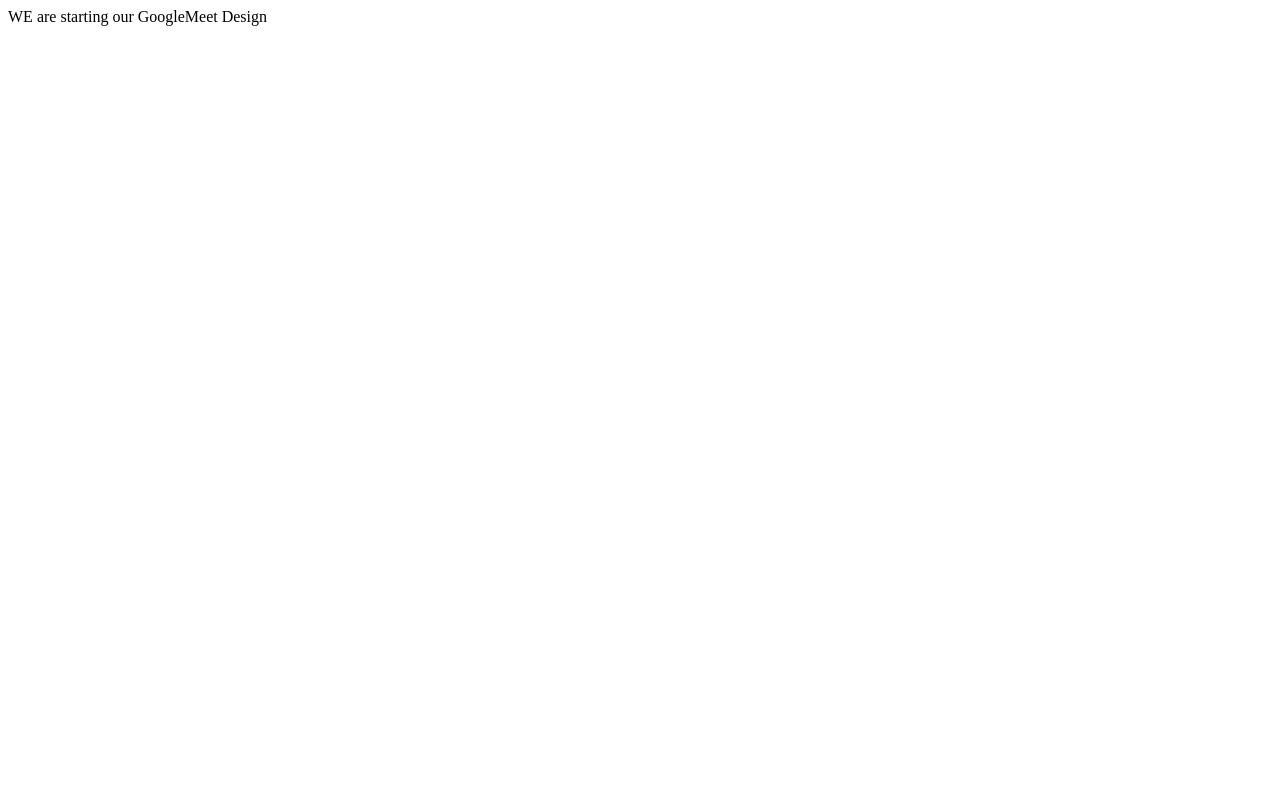
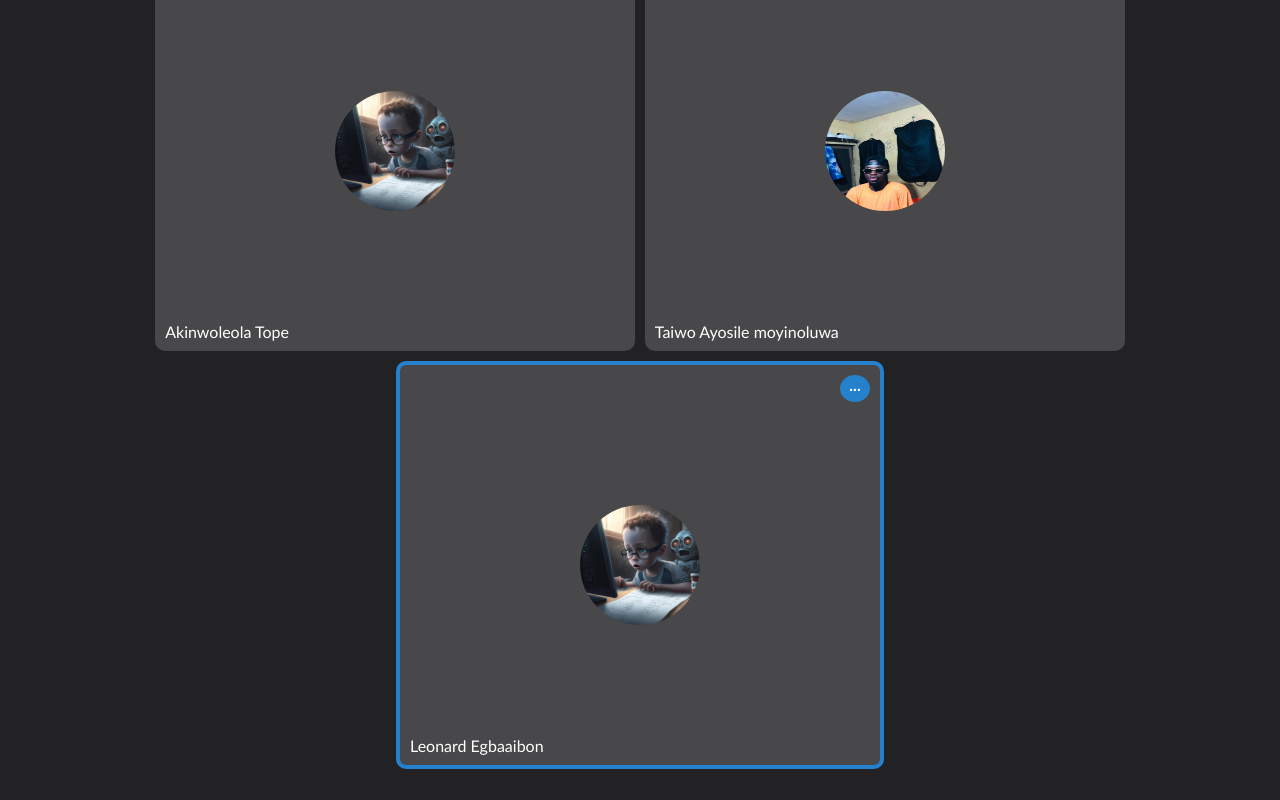
Before and after one commit to leonardegbaaibon/GoogleMeet, a plain HTML site: page GoogleMeet.html in a window 1280 px wide. Drawn offline with Linux system fonts and the light colour scheme.

Commit message:
Googlemeet design in progress

```diff
--- a/GoogleMeet.css
+++ b/GoogleMeet.css
@@ -0,0 +1,77 @@
+*{
+    margin: 0;
+    padding: 0;
+    box-sizing: content-box;
+}
+
+.body{
+    background-color: rgb(34, 34, 36);
+}
+
+.main_div{
+    display: flex;
+    flex-direction: column;
+    justify-content: center;
+    align-items: center;
+    height: 45em;
+}
+
+.children_div{
+    display: flex;
+    flex-direction: row;
+    justify-content: center;
+    align-items: center;
+    flex-wrap: wrap;
+}
+
+.tope_div, .ayosile_div, .leonard_div, .adebola_div{
+    background-color: rgba(255, 255, 255, 0.171);
+    position: relative;
+    height: 20em;
+    padding: 40px;
+    width: 25em;
+    color: white;
+    font-family: 'Trebuchet MS', 'Lucida Sans Unicode', 'Lucida Grande', 'Lucida Sans', Arial, sans-serif;
+    text-align: center;
+    margin: 0.3rem;
+    border-radius: 10px;
+}
+
+.tope_div div img, .ayosile_div div img, .leonard_div div img{
+    height: 120px;
+    width: 120px;
+    border-radius: 100%;
+}
+.tope_div span, .ayosile_div span,.leonard_div span{
+    position: absolute;
+    margin: 10px;
+    bottom: 0;
+    left: 0;
+}
+
+.mic_notify{
+    position: absolute;
+    background-color: rgb(37, 129, 204);
+    top: 0;
+    right: 0;
+    margin: 10px;
+    height: 27px;
+    width: 30px;
+    border-radius: 100%;
+
+}
+.leonard_div{
+    border: 0.25rem solid rgb(37, 129, 204);
+}
+
+/* .ayosile_div{
+
+}
+
+.leonard_div{
+
+}
+
+.adebola_div{
+
+} */
--- a/GoogleMeet.html
+++ b/GoogleMeet.html
@@ -1,11 +1,62 @@
 <!DOCTYPE html>
 <html lang="en">
-<head>
-    <meta charset="UTF-8">
-    <meta name="viewport" content="width=device-width, initial-scale=1.0">
+  <head>
+    <meta charset="UTF-8" />
+    <meta name="viewport" content="width=device-width, initial-scale=1.0" />
     <title>Document</title>
-</head>
-<body>
-    <div>WE are starting our GoogleMeet Design</div>
-</body>
+    <link rel="stylesheet" href="GoogleMeet.css" />
+  </head>
+  <body class="body">
+    <div class="main_div">
+      <div class="children_div">
+        <div class="tope_div">
+          <div
+            style="
+              height: 100%;
+              display: flex;
+              flex-direction: column;
+              justify-content: center;
+              align-items: center;
+            "
+          >
+            <img src="littleNerd.jpg" alt="" />
+          </div>
+          <span>Akinwoleola Tope</span>
+        </div>
+
+        <div class="ayosile_div">
+          <div
+            style="
+              height: 100%;
+              display: flex;
+              flex-direction: column;
+              justify-content: center;
+              align-items: center;
+            "
+          >
+            <img src="pic2.jpg" alt="" />
+          </div>
+          <span>Taiwo Ayosile moyinoluwa</span>
+        </div>
+        <div class="leonard_div">
+          <div
+            style="
+              height: 100%;
+              display: flex;
+              flex-direction: column;
+              justify-content: center;
+              align-items: center;
+            "
+          >
+          <div class="mic_notify"><b style="text-align: center; height: 0px;">...</b></div>
+            <img src="littleNerd.jpg" alt="" />
+            <span>Leonard Egbaaibon</span>
+          </div>
+        </div>
+        <!-- <div class="adebola_div">
+                Adebola
+            </div> -->
+      </div>
+    </div>
+  </body>
 </html>
```
Also changed, not shown: GoogleMeetIconGather.html (added, +8 -0 lines), littleNerd.jpg (added), pic2.jpg (added).
